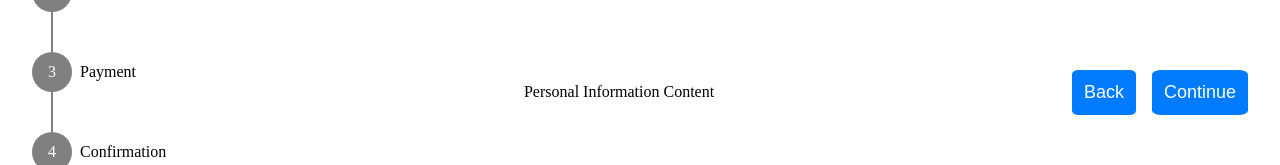
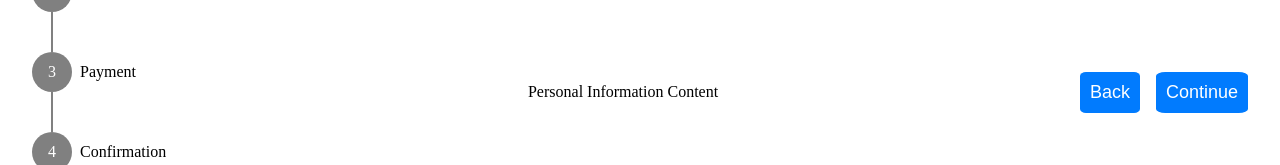
Before and after one commit to sanjaypatel-01/Machine-Coding-Round-Questions, a React (Vite) app: page / in a window 1280 px wide. Shown: the part 140-305 px from the top of the page. Built offline with nearby package versions, Linux system fonts and the light colour scheme.

Commit message:
Form Stepper - Frontend with Aman [Youtube]

```diff
--- a/src/Styles.css
+++ b/src/Styles.css
@@ -46,7 +46,7 @@
     background-color: #017bfe;
     color: white;
     font-size: large;
-    padding: 12px;
+    padding: 10px;
     border-radius: 10%;
     border: none;
     margin-right: 1rem;
@@ -57,7 +57,7 @@
     background-color: #017bfe;
     color: white;
     font-size: large;
-    padding: 12px;
+    padding: 10px;
     border-radius: 10%;
     border: none;
     cursor: pointer;
```
